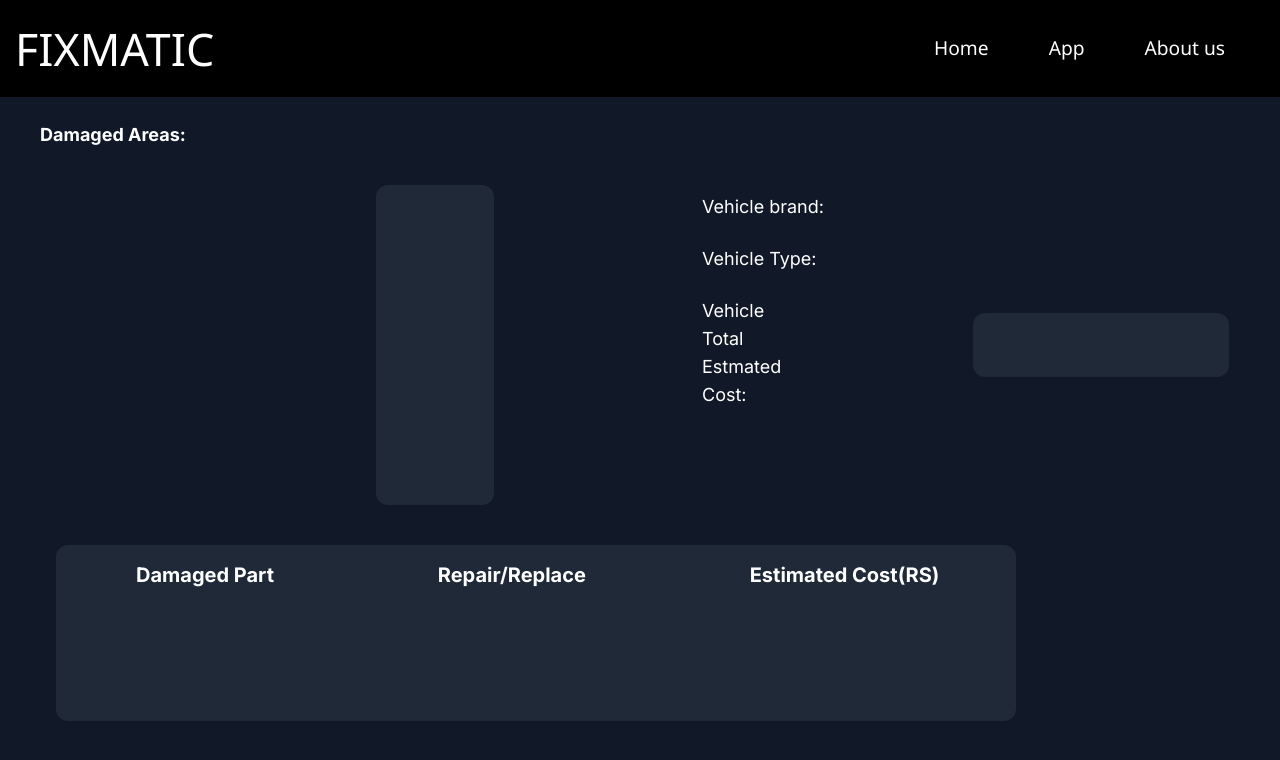
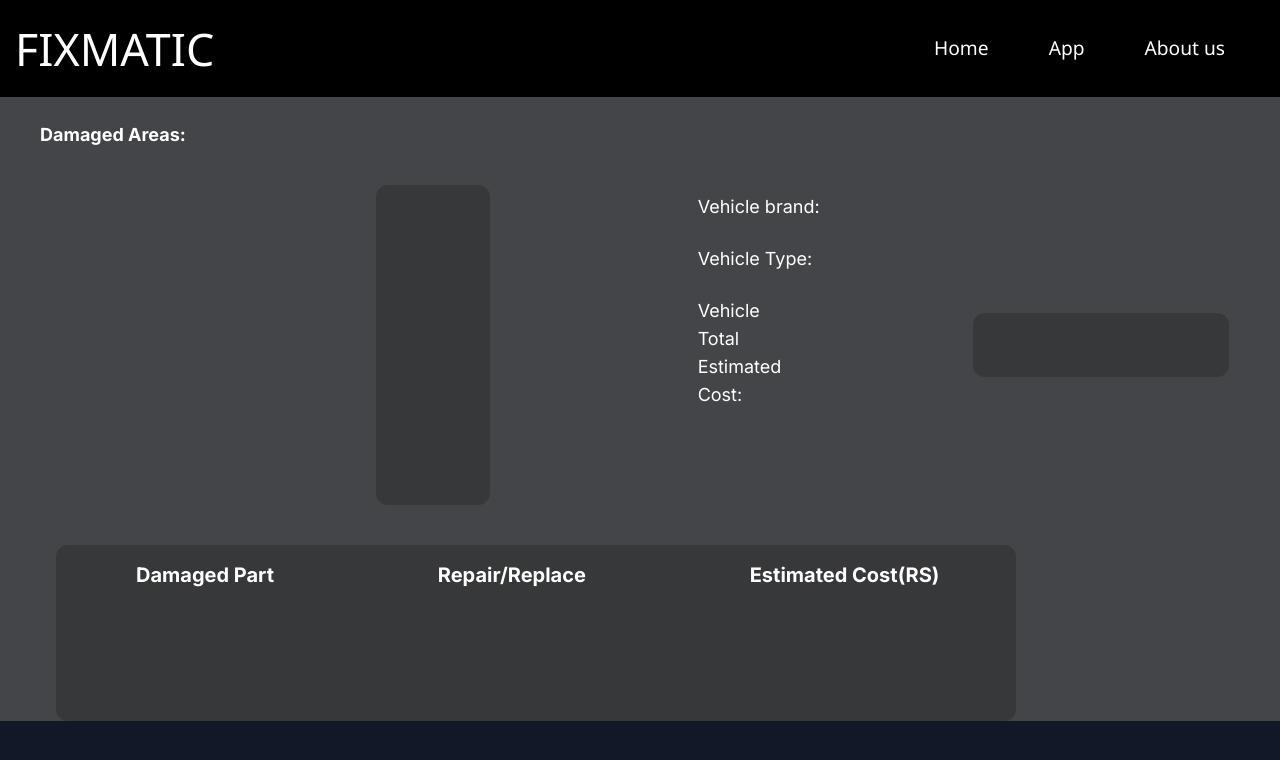
Before and after one commit to KaveeshaChan/SDGP-SE-37, a React (Vite) app in the folder SDGP-37/: page /estmatedCost in a window 1280 px wide. Shown: the top 760 px of the page. Built offline with nearby package versions, Linux system fonts and the light colour scheme; a web font is replaced by a local one.

Commit message:
modify the estimate cost page

```diff
--- a/SDGP-37/src/index.css
+++ b/SDGP-37/src/index.css
@@ -11,3 +11,9 @@ body{
     overflow: hidden;
     margin: 0;
 }
+
+/* Custom CSS */
+
+.custom-gray-bg {
+    background-color: #37383A;
+  }
--- a/SDGP-37/src/pages/estimateCost.jsx
+++ b/SDGP-37/src/pages/estimateCost.jsx
@@ -1,26 +1,27 @@
-function EstimateCost(){
-    return(
+import "/src/index.css";
+
+function EstimateCost() {
+    return (
         <>
-        <div className="font-abc xl">
+            <div className="font-abc xl" style={{ backgroundColor: "#444548" }}>
                 <h3 className="text-white ml-8 mt-4 text-lg font-bold sm:ml-10 sm:mt-10 lg:text-lg lg:mt-8 xl:mt-6 2xl:text-lg 2xl:mt-8 xl:text-lg">Damaged Areas:</h3>
-        <div className=" w-2/5 mt-1 sm:ml-14 xl:flex xl:w-11/12 lg:flex sm:flex">
-            <div className="sm:w-96 lg:w-10 lg:ml-80 sm:min-h-80 lg:mt-8 sm:mt-4 justify-between bg-gray-800 rounded-xl xl:w-11/12 2xl:w-2/6  w-80 min-h-52 ml-8 2xl:ml-0 "></div>
+                <div className="w-2/5 mt-1 sm:ml-14 xl:flex xl:w-11/12 lg:flex sm:flex">
+                    <div className="sm:w-96 lg:w-10 lg:ml-80 sm:min-h-80 lg:mt-8 sm:mt-4 justify-between custom-gray-bg rounded-xl xl:w-11/12 2xl:w-2/6 w-80 min-h-52 ml-8 2xl:ml-0"></div>
                     <div className="sm:mt-6 lg:mt-10 xl:ml-52 2xl:mt-20 ml-4 mt-4">
-                <p className="text-white text-lg lg:text-base  xl:text-lg 2xl:text-lg sm:text-sm">Vehicle brand:</p><br></br>
+                        <p className="text-white text-lg lg:text-base xl:text-lg 2xl:text-lg sm:text-sm">Vehicle brand:</p><br></br>
                         <p className="text-white text-lg lg:text-base xl:text-lg 2xl:text-lg sm:text-sm">Vehicle Type:</p><br></br>
                         <div className="sm:flex">
-                    <div >
-                    <p className="text-white text-lg lg:text-base xl:text-lg 2xl:text-lg sm:text-sm">Vehicle Total Estmated Cost:</p>
-
+                            <div>
+                                <p className="text-white text-lg lg:text-base xl:text-lg 2xl:text-lg sm:text-sm">Vehicle Total Estimated Cost:</p>
                             </div>
                             <div>
-                    <div className="sm:w-64 sm:ml-48 bg-gray-800 rounded-xl min-h-16 mt-4 mr-100 2xl:mt-0 2xl:ml-14  "></div>
+                                <div className="sm:w-64 sm:ml-48 custom-gray-bg rounded-xl min-h-16 mt-4 mr-100 2xl:mt-0 2xl:ml-14"></div>
                             </div>
                         </div>
                     </div>
                 </div>
-        <div className="sm:w-11/12 sm:ml-8 sm:mt-8 lg:mt-8 lg:min-h-44 xl:pl-10 xl:ml-14 xl:mt-10 bg-gray-800 ml-4 w-11/12 mt-8 rounded-xl min-h-36 2xl:w-3/6 2xl:mt-4 2xl:min-h-48 xl:min-h-44 xl:w-9/12">
-           <div className="sm:w-11/12 sm:pl-10 flex text-white justify-between  pt-4 2xl:pl-2 pl-4">
+                <div className="sm:w-11/12 sm:ml-8 sm:mt-8 lg:mt-8 lg:min-h-44 xl:pl-10 xl:ml-14 xl:mt-10 custom-gray-bg ml-4 w-11/12 mt-8 rounded-xl min-h-36 2xl:w-3/6 2xl:mt-4 2xl:min-h-48 xl:min-h-44 xl:w-9/12">
+                    <div className="sm:w-11/12 sm:pl-10 flex text-white justify-between pt-4 2xl:pl-2 pl-4">
                         <div>
                             <p className="font-bold xl:text-xl 2xl:text-base">Damaged Part</p>
                         </div>
@@ -36,4 +37,5 @@ function EstimateCost(){
         </>
     );
 }
+
 export default EstimateCost;
```
Lines whose indentation alone changed are shown as unchanged.
